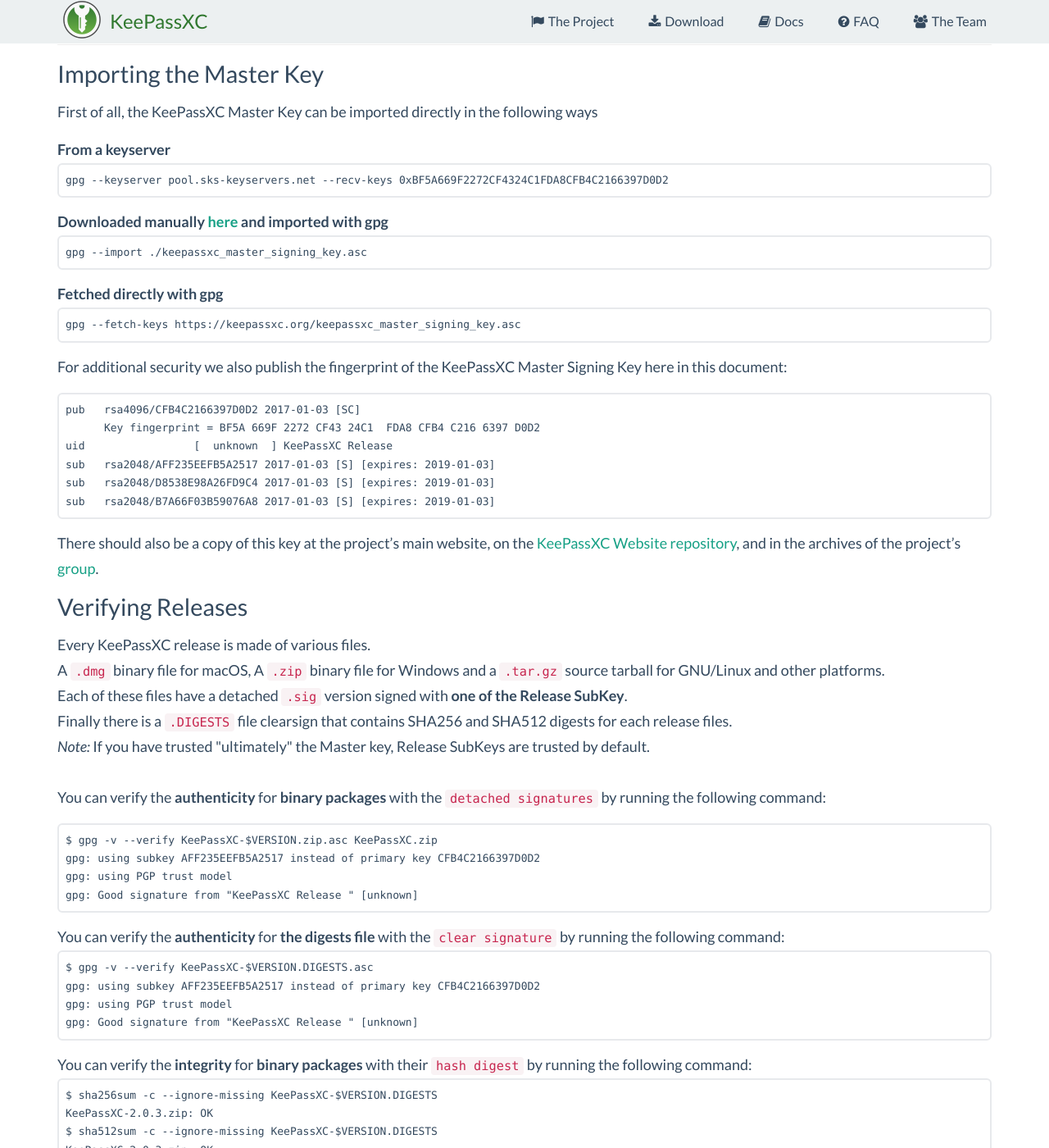
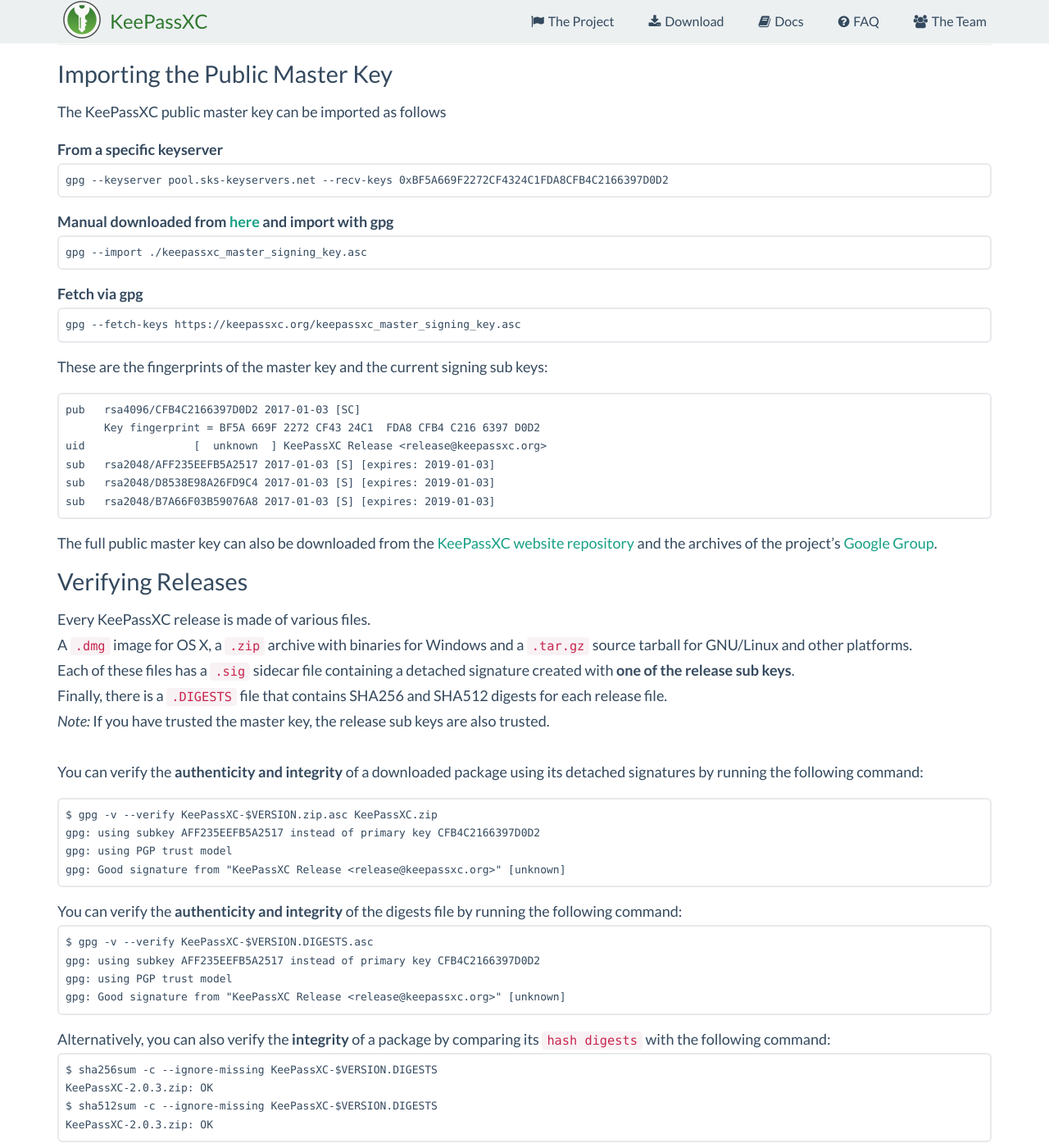
Before and after one commit to keepassxreboot/keepassxc-org, a Jekyll site: the page built from verifying-signatures.html, in a window 1280 px wide and 1400 px high, scrolled down 429 px. Shown: the whole window at 82% size. Built offline with Jekyll 4.4.1, drawn with Linux system fonts in a browser that asks for light colours; some of the changed text lies outside the part shown.

Commit message:
Revise GPG signature documentation

```diff
--- a/verifying-signatures.html
+++ b/verifying-signatures.html
@@ -8,55 +8,66 @@
 
 <div><a name="verify-signature"></a><hr/>
   <p>By verifying the signatures of KeePassXC releases you prove <strong>authenticity</strong> and <strong>integrity</strong> of the downloaded file.<br/>
-    This mean that the file you just downloaded are created by the KeePassXC Team (the sign was made by one of KeePassXC maintainer),<br/>
-     and that the content of the file is exactly what KeePassXC Team signed.<br/><br/>
-     A more detailed article is available on <a href="https://www.qubes-os.org/doc/verifying-signatures/">Qubes-OS project Documentation</a> that adopt the same way to sign releases as we do.
+    This means that the file you just downloaded was created by the KeePassXC Team (the signature was made by one of the KeePassXC maintainers)<br/>
+     and that the contents of the file are exactly what the KeePassXC Team signed.<br/><br/>
+     A more detailed article is available in the <a href="https://www.qubes-os.org/doc/verifying-signatures/">Qubes-OS project documentation</a>.
   </p>
 </div>
 
 <br/>
 
 <div><a name="how-to-verify-signatures"></a><hr/>
-  <h4>Importing the Master Key</h4>
-  <p>First of all, the KeePassXC Master Key can be imported directly in the following ways</p>
-  <strong>From a keyserver</strong>
+  <h4>Importing the Public Master Key</h4>
+  <p>The KeePassXC public master key can be imported as follows</p>
+  <strong>From a specific keyserver</strong>
   <pre><code>gpg --keyserver pool.sks-keyservers.net --recv-keys 0xBF5A669F2272CF4324C1FDA8CFB4C2166397D0D2</code></pre>
-  <strong>Downloaded manually <a href="https://keepassxc.org/keepassxc_master_signing_key.asc">here</a> and imported with gpg</strong>
+  <strong>Manual downloaded from <a href="https://keepassxc.org/keepassxc_master_signing_key.asc">here</a> and import with gpg</strong>
   <pre><code>gpg --import ./keepassxc_master_signing_key.asc </code></pre>
-  <strong>Fetched directly with gpg</strong>
+  <strong>Fetch via gpg</strong>
   <pre><code>gpg --fetch-keys https://keepassxc.org/keepassxc_master_signing_key.asc</code></pre>
-  <p>For additional security we also publish the fingerprint of the KeePassXC Master Signing Key here in this document:</p>
+  <p>These are the fingerprints of the master key and the current signing sub keys:</p>
   <div><pre><code>pub   rsa4096/CFB4C2166397D0D2 2017-01-03 [SC]
       Key fingerprint = BF5A 669F 2272 CF43 24C1  FDA8 CFB4 C216 6397 D0D2
-uid                 [  unknown  ] KeePassXC Release <release@keepassxc.org>
+uid                 [  unknown  ] KeePassXC Release &lt;<span id="e0">release 'AT` keepassxc ^DOT' org</span>&gt;
 sub   rsa2048/AFF235EEFB5A2517 2017-01-03 [S] [expires: 2019-01-03]
 sub   rsa2048/D8538E98A26FD9C4 2017-01-03 [S] [expires: 2019-01-03]
 sub   rsa2048/B7A66F03B59076A8 2017-01-03 [S] [expires: 2019-01-03]</code></pre>
   </div>
-  <p>There should also be a copy of this key at the project’s main website, on the
-    <a href="https://github.com/keepassxreboot/keepassxreboot.github.io/blob/master/keepassxc_master_signing_key.asc">KeePassXC Website repository</a>, and in the archives of the project’s
-    <a href="https://groups.google.com/forum/#!topic/keepassx-reboot/PCfTw99W5aM">group</a>.</p>
+  <p>The full public master key can also be downloaded from the
+    <a href="https://github.com/keepassxreboot/keepassxreboot.github.io/blob/master/keepassxc_master_signing_key.asc">KeePassXC website repository</a> and the archives of the project’s
+    <a href="https://groups.google.com/forum/#!topic/keepassx-reboot/PCfTw99W5aM">Google Group</a>.</p>
   </p>
   <h4>Verifying Releases</h4>
   <p>Every KeePassXC release is made of various files.<br/>
-    A <code>.dmg</code> binary file for macOS, A <code>.zip</code> binary file for Windows and a <code>.tar.gz</code> source tarball for GNU/Linux and other platforms.<br/>
-    Each of these files have a detached <code>.sig</code> version signed with <strong>one of the Release SubKey</strong>.<br/>
-    Finally there is a <code>.DIGESTS</code> file clearsign that contains SHA256 and SHA512 digests for each release files.<br/>
-    <i>Note:</i> If you have trusted "ultimately" the Master key, Release SubKeys are trusted by default.<br/><br/>
-    You can verify the <strong>authenticity</strong> for <strong>binary packages</strong> with the <code>detached signatures</code> by running the following command:
+    A <code>.dmg</code> image for OS X, a <code>.zip</code> archive with binaries for Windows and a <code>.tar.gz</code> source tarball for GNU/Linux and other platforms.<br/>
+    Each of these files has a <code>.sig</code> sidecar file containing a detached signature created with <strong>one of the release sub keys</strong>.<br/>
+    Finally, there is a <code>.DIGESTS</code> file that contains SHA256 and SHA512 digests for each release file.<br/>
+    <i>Note:</i> If you have trusted the master key, the release sub keys are also trusted.<br/><br/>
+    You can verify the <strong>authenticity and integrity</strong> of a downloaded package using its detached signatures by running the following command:
     <pre><code>$ gpg -v --verify KeePassXC-$VERSION.zip.asc KeePassXC.zip
 gpg: using subkey AFF235EEFB5A2517 instead of primary key CFB4C2166397D0D2
 gpg: using PGP trust model
-gpg: Good signature from "KeePassXC Release <release@keepassxc.org>" [unknown]</code></pre>
-    You can verify the <strong>authenticity</strong> for <strong>the digests file</strong> with the <code>clear signature</code> by running the following command:
+gpg: Good signature from "KeePassXC Release &lt;<span id="e1">release 'AT` keepassxc ^DOT' org</span>&gt;" [unknown]</code></pre>
+    You can verify the <strong>authenticity and integrity</strong> of the digests file by running the following command:
     <pre><code>$ gpg -v --verify KeePassXC-$VERSION.DIGESTS.asc
 gpg: using subkey AFF235EEFB5A2517 instead of primary key CFB4C2166397D0D2
 gpg: using PGP trust model
-gpg: Good signature from "KeePassXC Release <release@keepassxc.org>" [unknown]</code></pre>
-    You can verify the <strong>integrity</strong> for <strong>binary packages</strong> with their <code>hash digest</code> by running the following command:
+gpg: Good signature from "KeePassXC Release &lt;<span id="e2">release 'AT` keepassxc ^DOT' org</span>&gt;" [unknown]</code></pre>
+    Alternatively, you can also verify the <strong>integrity</strong> of a package by comparing its <code>hash digests</code> with the following command:
     <pre><code>$ sha256sum -c --ignore-missing KeePassXC-$VERSION.DIGESTS
 KeePassXC-2.0.3.zip: OK
 $ sha512sum -c --ignore-missing KeePassXC-$VERSION.DIGESTS
 KeePassXC-2.0.3.zip: OK</code></pre>
   </p>
 </div>
+
+<script>
+(function (window) {
+  var e0 = document.getElementById("e0");
+  var e1 = document.getElementById("e1");
+  var e2 = document.getElementById("e2");
+  e0.innerHTML = e0.innerText.replace(/ 'AT` /, '@').replace(/ \^DOT\' /, '.');
+  e1.innerHTML = e1.innerText.replace(/ 'AT` /, '@').replace(/ \^DOT\' /, '.');
+  e2.innerHTML = e2.innerText.replace(/ 'AT` /, '@').replace(/ \^DOT\' /, '.');
+}(this));
+</script>
```
